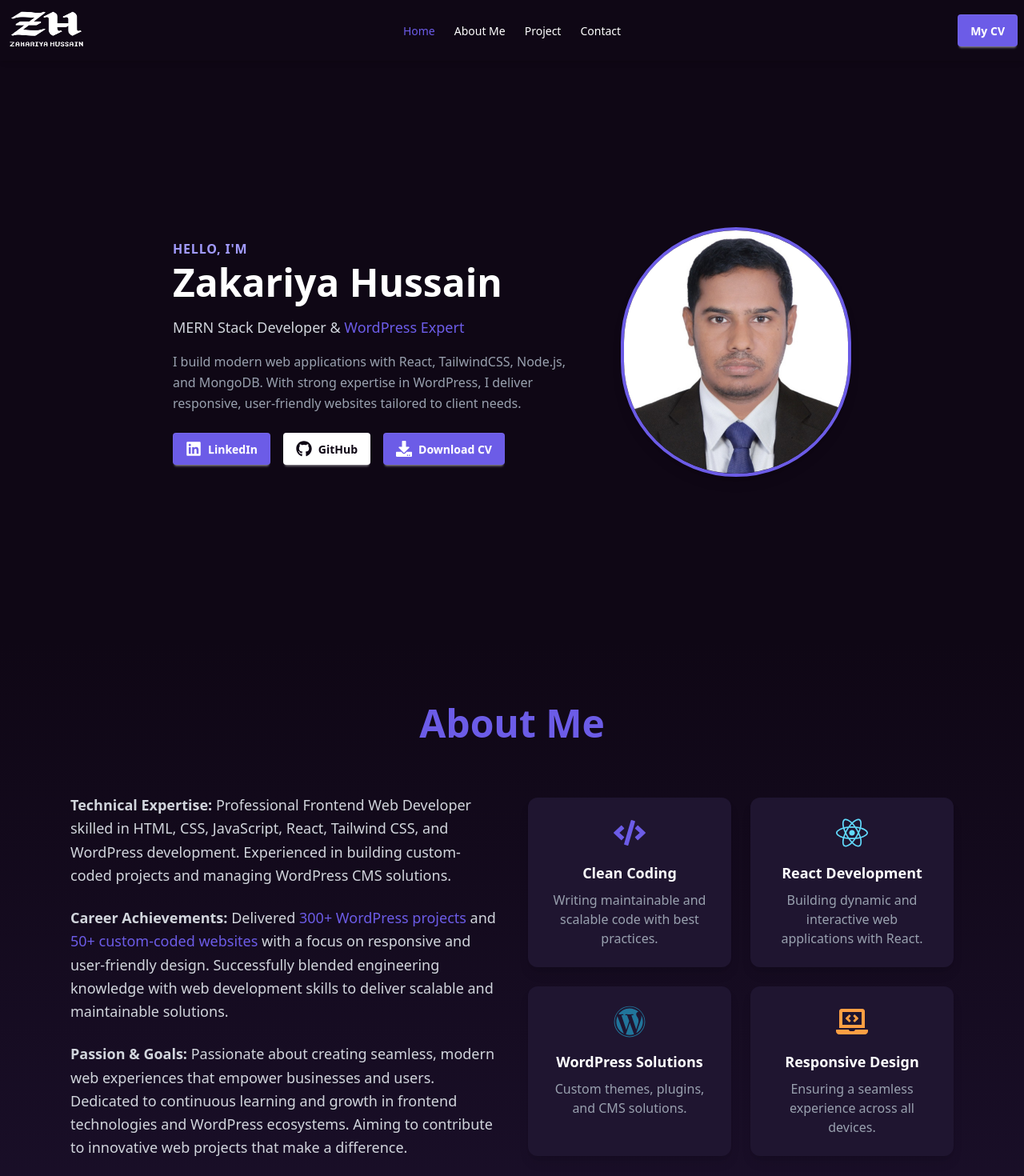
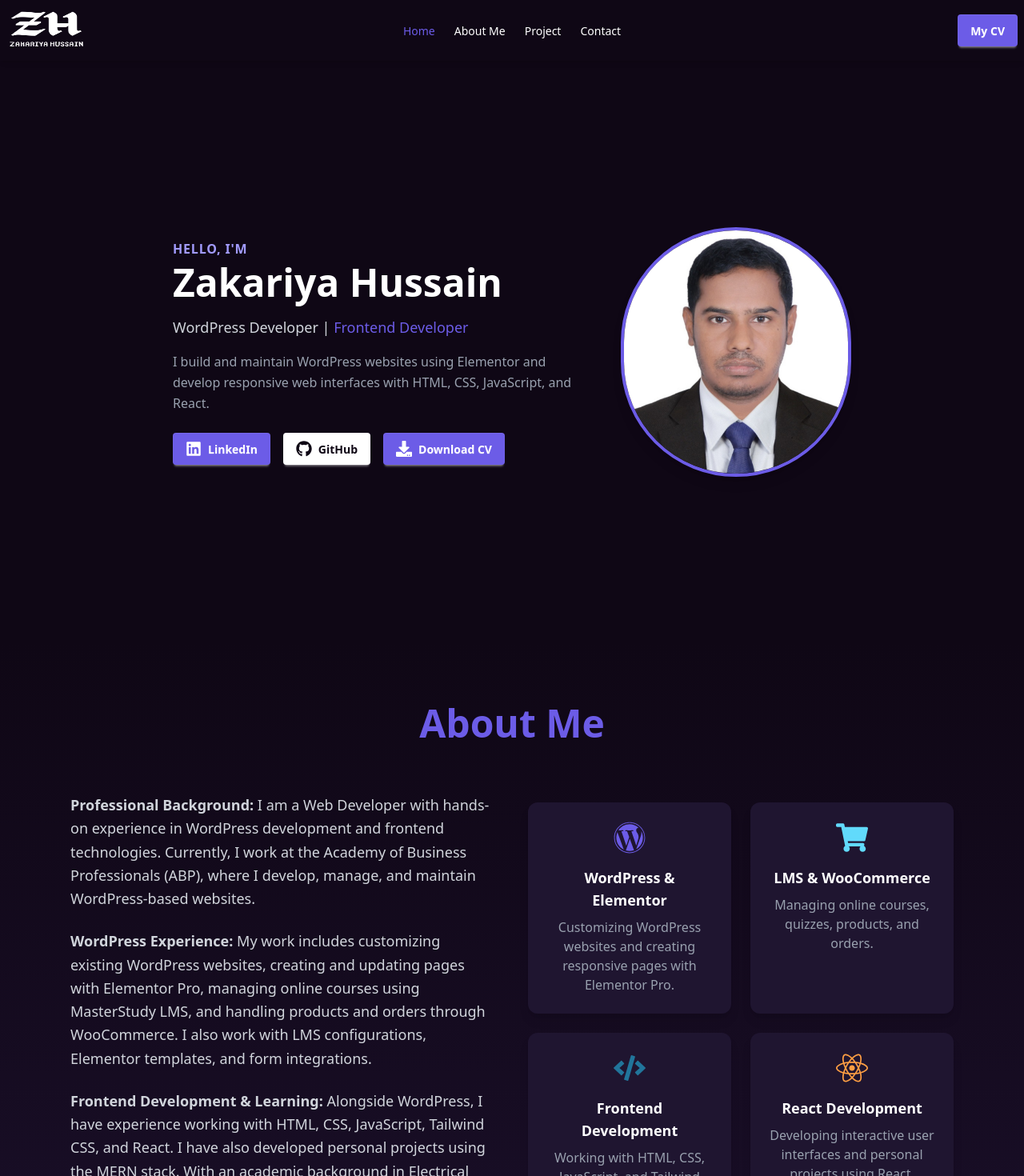
Before and after one commit to ZakariyaHussain/my-portfolio, a React (Vite) app: page / in a window 1280 px wide. Shown: the top 1470 px of the page at 80% size. Built offline with nearby package versions, Linux system fonts and the light colour scheme.

Commit message:
Banner and About section updated

```diff
--- a/src/Component/Banner/Banner.jsx
+++ b/src/Component/Banner/Banner.jsx
@@ -23,12 +23,10 @@ const Banner = () => {
                         Zakariya Hussain
                     </h1>
                     <p className="mt-3 text-lg text-gray-300">
-                        MERN Stack Developer & <span className="text-[#6c5ce7] font-medium">WordPress Expert</span>
+                        WordPress Developer | <span className="text-[#6c5ce7] font-medium">Frontend Developer</span>
                     </p>
                     <p className="mt-4 text-gray-400 max-w-xl leading-relaxed">
-                        I build modern web applications with React, TailwindCSS, Node.js, and MongoDB.
-                        With strong expertise in WordPress, I deliver responsive, user-friendly websites
-                        tailored to client needs.
+                        I build and maintain WordPress websites using Elementor and develop responsive web interfaces with HTML, CSS, JavaScript, and React.
                     </p>
 
                     {/* Buttons */}
--- a/src/Pages/About/About.jsx
+++ b/src/Pages/About/About.jsx
@@ -1,4 +1,4 @@
-import { FaCode, FaLaptopCode, FaReact, FaWordpress } from "react-icons/fa";
+import { FaCode, FaReact, FaShoppingCart, FaWordpress } from "react-icons/fa";
 
 const About = () => {
     return (
@@ -18,23 +18,21 @@ const About = () => {
                         {/* Technical Expertise */}
                         <span className="flex items-start gap-3">
                             <span>
-                                <span className="font-semibold">Technical Expertise:</span> Professional Frontend Web Developer skilled in HTML, CSS, JavaScript, React, Tailwind CSS, and WordPress development. Experienced in building custom-coded projects and managing WordPress CMS solutions.
+                                <span className="font-semibold">Professional Background:</span> I am a Web Developer with hands-on experience in WordPress development and frontend technologies. Currently, I work at the Academy of Business Professionals (ABP), where I develop, manage, and maintain WordPress-based websites.
                             </span>
                         </span>
 
                         {/* Career Achievements */}
                         <span className="flex items-start gap-3">
                             <span>
-                                <span className="font-semibold">Career Achievements:</span> Delivered{" "}
-                                <span className="text-[#6c5ce7] font-medium">300+ WordPress projects</span> and{" "}
-                                <span className="text-[#6c5ce7] font-medium">50+ custom-coded websites</span> with a focus on responsive and user-friendly design. Successfully blended engineering knowledge with web development skills to deliver scalable and maintainable solutions.
+                                <span className="font-semibold">WordPress Experience:</span> My work includes customizing existing WordPress websites, creating and updating pages with Elementor Pro, managing online courses using MasterStudy LMS, and handling products and orders through WooCommerce. I also work with LMS configurations, Elementor templates, and form integrations.
                             </span>
                         </span>
 
                         {/* Passion & Goals */}
                         <span className="flex items-start gap-3">
                             <span>
-                                <span className="font-semibold">Passion & Goals:</span> Passionate about creating seamless, modern web experiences that empower businesses and users. Dedicated to continuous learning and growth in frontend technologies and WordPress ecosystems. Aiming to contribute to innovative web projects that make a difference.
+                                <span className="font-semibold">Frontend Development & Learning:</span> Alongside WordPress, I have experience working with HTML, CSS, JavaScript, Tailwind CSS, and React. I have also developed personal projects using the MERN stack. With an academic background in Electrical and Electronic Engineering, I bring a problem-solving mindset to web development and continuously work on improving my technical skills.
                             </span>
                         </span>
                     </p>
@@ -43,24 +41,24 @@ const About = () => {
                     <div className="grid grid-cols-1 sm:grid-cols-2 gap-6 w-full lg:w-1/2">
                         {[
                             {
-                                icon: <FaCode size={40} className="text-[#6c5ce7] mx-auto mb-4" />,
-                                title: "Clean Coding",
-                                desc: "Writing maintainable and scalable code with best practices.",
+                                icon: <FaWordpress size={40} className="text-[#6c5ce7] mx-auto mb-4" />,
+                                title: "WordPress & Elementor",
+                                desc: "Customizing WordPress websites and creating responsive pages with Elementor Pro.",
                             },
                             {
-                                icon: <FaReact size={40} className="text-[#61dafb] mx-auto mb-4" />,
-                                title: "React Development",
-                                desc: "Building dynamic and interactive web applications with React.",
+                                icon: <FaShoppingCart size={40} className="text-[#61dafb] mx-auto mb-4" />,
+                                title: "LMS & WooCommerce",
+                                desc: "Managing online courses, quizzes, products, and orders.",
                             },
                             {
-                                icon: <FaWordpress size={40} className="text-[#21759b] mx-auto mb-4" />,
-                                title: "WordPress Solutions",
-                                desc: "Custom themes, plugins, and CMS solutions.",
+                                icon: <FaCode size={40} className="text-[#21759b] mx-auto mb-4" />,
+                                title: "Frontend Development",
+                                desc: "Working with HTML, CSS, JavaScript, and Tailwind CSS to build responsive interfaces.",
                             },
                             {
-                                icon: <FaLaptopCode size={40} className="text-[#ff9f43] mx-auto mb-4" />,
-                                title: "Responsive Design",
-                                desc: "Ensuring a seamless experience across all devices.",
+                                icon: <FaReact size={40} className="text-[#ff9f43] mx-auto mb-4" />,
+                                title: "React Development",
+                                desc: "Developing interactive user interfaces and personal projects using React.",
                             },
                         ].map((skill, i) => (
                             <div
```
